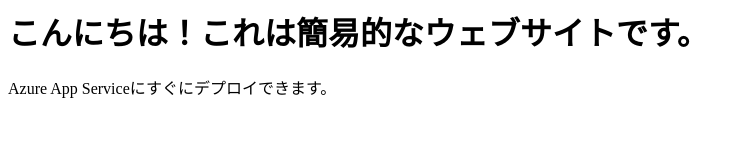
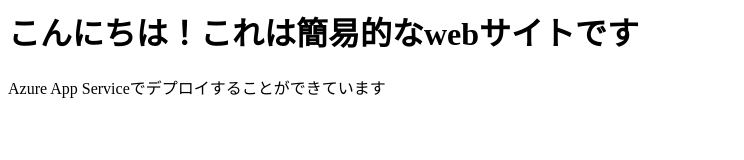
Before and after one commit to kosei1025/hello-world, a plain HTML site: page index.html in a window 1280 px wide. Shown: the whole page, without its empty margins (0-744 px from the left). Drawn offline with Linux system fonts and the light colour scheme.

Commit message:
Update index.html

```diff
--- a/index.html
+++ b/index.html
@@ -1,2 +1,2 @@
-<h1>こんにちは！これは簡易的なウェブサイトです。</h1>
-<p>Azure App Serviceにすぐにデプロイできます。</p>
+<h1>こんにちは！これは簡易的なwebサイトです</h1>
+<p>Azure App Serviceでデプロイすることができています</p>
```
